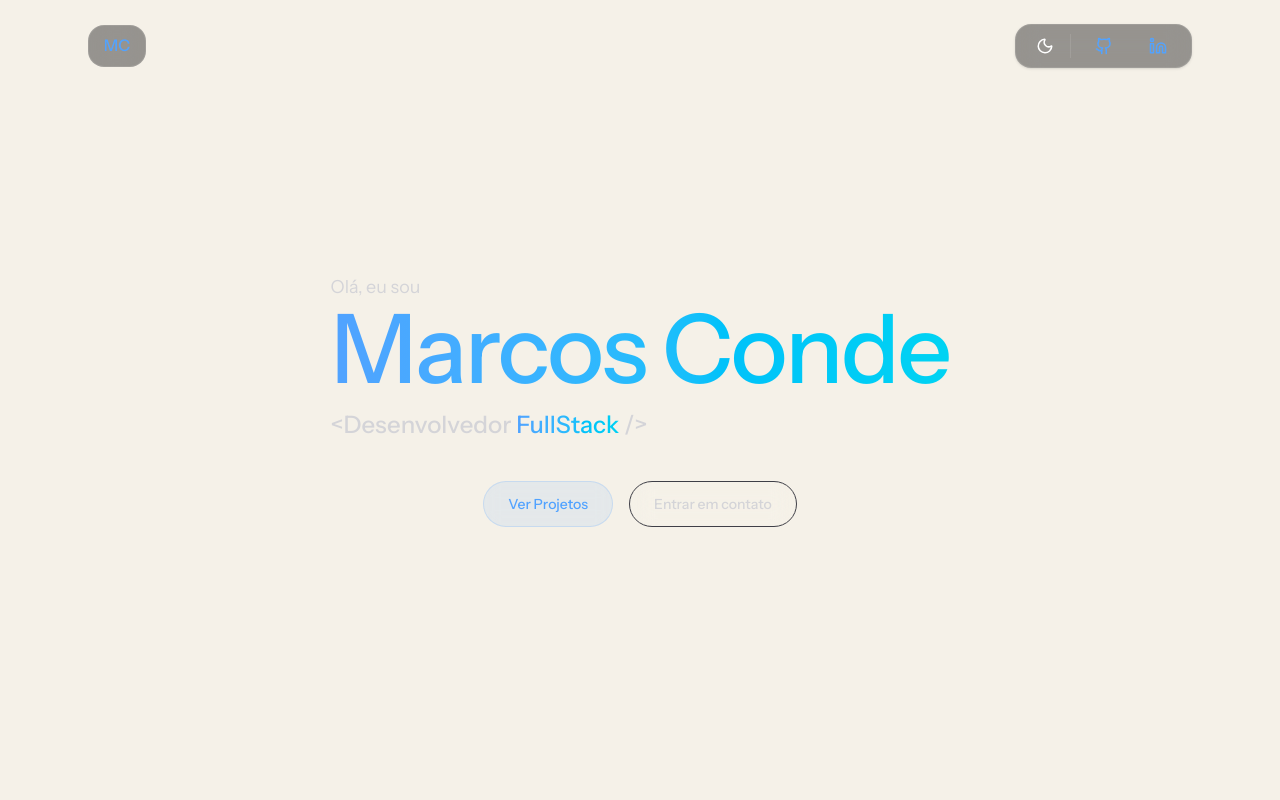
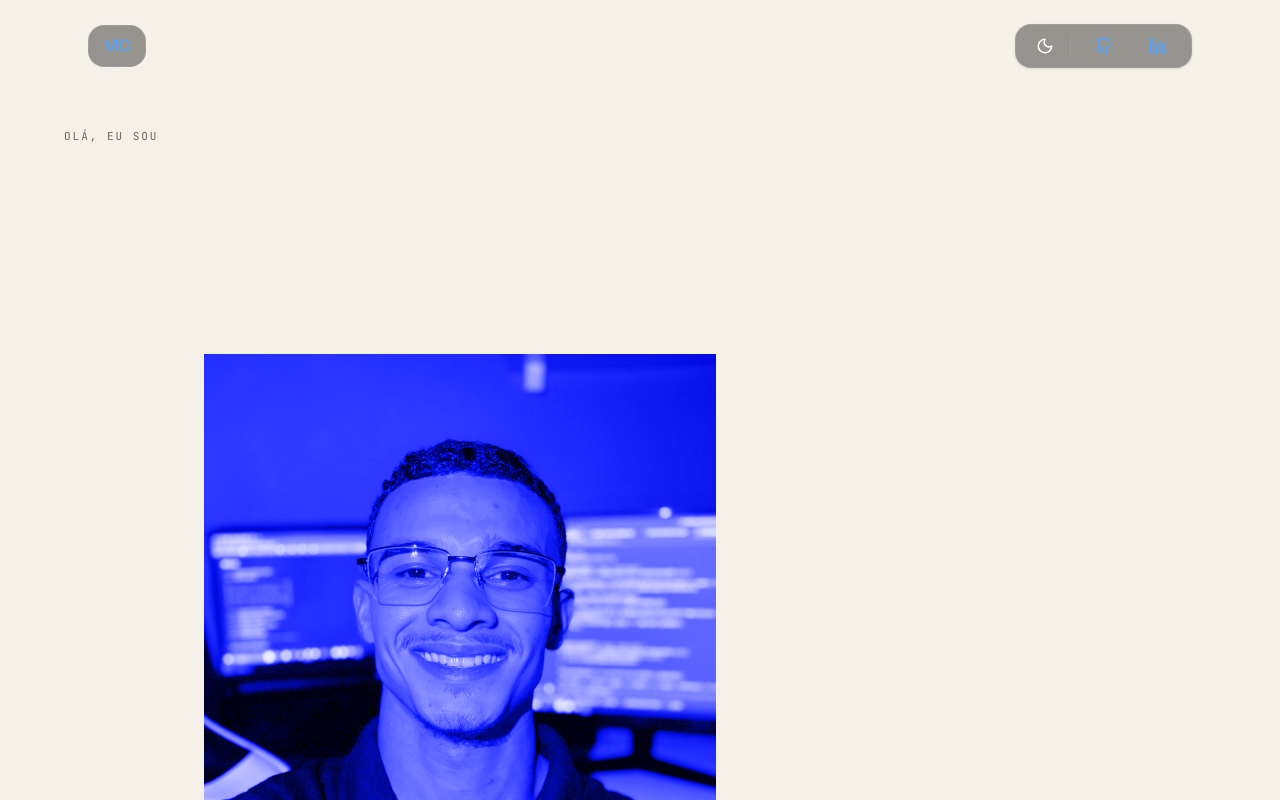
Before and after one commit to MarcosCondeJr/my-portfolio, a React (Vite) app: page / in a window 1280 px wide. Shown: the top 800 px of the page. Built offline with nearby package versions, Linux system fonts and the light colour scheme.

Commit message:
feat: hero em camadas com suporte a foto recortada
Com cutout=false a foto entra como bloco entre as palavras, tratada
em duotone azul para conversar com o creme. Com cutout=true o PNG
transparente sobe entre os textos e as palavras atravessam o corpo.
Trocar e mudar o arquivo e a prop.

```diff
--- /dev/null
+++ b/src/components/hero/LayeredHero.jsx
@@ -0,0 +1,55 @@
+import MaskedHeading from "../motion/MaskedHeading";
+
+// Tres planos de profundidade:
+//   z-0   MARCOS   (atras)
+//   z-10  foto
+//   z-20  CONDE    (na frente)
+//
+// Com cutout=false a foto entra como bloco retangular entre as palavras:
+// a composicao em tres camadas se le, mas nao ha sobreposicao real. Com
+// cutout=true o PNG transparente sobe entre os textos e as palavras
+// atravessam o corpo.
+export default function LayeredHero({ photo, alt, cutout = false }) {
+  const tipo =
+    "font-display uppercase leading-[0.82] tracking-[0.01em] text-[clamp(3.5rem,15vw,11rem)]";
+
+  return (
+    <div className="relative">
+      <MaskedHeading
+        as="h1"
+        lines={["Marcos"]}
+        className={`relative z-0 ${tipo}`}
+      />
+
+      <div
+        className={
+          cutout
+            ? "relative z-10 -mt-[0.22em] -mb-[0.16em] flex justify-center"
+            : "relative z-10 my-8 flex justify-center"
+        }
+      >
+        {cutout ? (
+          <img
+            src={photo}
+            alt={alt}
+            className="max-h-[58vh] w-auto object-contain"
+          />
+        ) : (
+          <div className="w-full max-w-lg overflow-hidden bg-accent">
+            <img
+              src={photo}
+              alt={alt}
+              className="w-full object-cover grayscale mix-blend-luminosity"
+            />
+          </div>
+        )}
+      </div>
+
+      <p aria-hidden="true" className={`relative z-20 ${tipo}`}>
+        <span className="block overflow-hidden">
+          <span className="block">Conde</span>
+        </span>
+      </p>
+    </div>
+  );
+}
--- a/src/pages/Home.jsx
+++ b/src/pages/Home.jsx
@@ -1,81 +1,55 @@
+import LayeredHero from "../components/hero/LayeredHero";
+import Reveal from "../components/motion/Reveal";
 import Magnetic from "../components/ui/Magnetic";
 import { scrollToId } from "../utils/scrollToId";
 
 export default function Home() {
+  return (
+    <section
+      id="home"
+      data-tone="light"
+      className="bg-surface text-ink min-h-screen px-6 pt-32 pb-20 flex items-center"
+    >
+      <div className="mx-auto w-full max-w-6xl">
+        <span className="sr-only">Marcos Conde — Desenvolvedor Full Stack</span>
 
-  return (
-    <section id="home" className="min-h-screen text-white flex items-center">
-      <div className="max-w-6xl mx-auto px-6">
+        <Reveal
+          as="p"
+          className="font-mono text-[11px] uppercase tracking-[0.18em] text-muted"
+        >
+          Olá, eu sou
+        </Reveal>
 
-        <span className="text-lg px-0 text-zinc-600 dark:text-zinc-300">
-          Olá, eu sou
-        </span>
+        <div className="mt-8 grid gap-10 lg:grid-cols-[1fr_auto] lg:items-end">
+          <LayeredHero
+            photo="/img-marcos-03.jpeg"
+            alt="Marcos Conde"
+            cutout={false}
+          />
 
-        <h1
-          className="
-            text-[4rem]
-            md:text-[3rem]
-            lg:text-[6rem]
-            font-bold
-            leading-none
-            tracking-tight
-            text-zinc-900 dark:text-white
-          "
+          <div className="max-w-[30ch] lg:pb-6">
+            <Reveal
+              as="p"
+              delay={0.15}
+              className="font-mono text-[11px] uppercase leading-[1.9] tracking-[0.14em] text-muted"
             >
-          <span className="bg-gradient-to-r from-blue-400 to-cyan-400 bg-clip-text text-transparent">
-            Marcos Conde
-          </span>
-        </h1>
+              Desenvolvedor full stack. Atuo em sistemas web de grande escala,
+              com foco em arquitetura e sustentabilidade do código.
+            </Reveal>
 
-        <h2 className="mt-3 mdtext-xl md:text-2xl font-medium text-zinc-600 dark:text-zinc-300">
-          &lt;Desenvolvedor <span className="bg-gradient-to-r from-blue-400 to-cyan-400 bg-clip-text text-transparent"><i>FullStack</i> </span>/&gt;
-        </h2>
-
-        <div className="mt-10 flex justify-center flex-col md:flex-row gap-4">
-
-        {/* Botão principal */}
+            <Reveal delay={0.3} className="mt-8">
               <Magnetic>
                 <button
+                  type="button"
                   onClick={() => scrollToId("projects")}
-            className="
-              px-6 py-3
-              text-sm font-medium
-              rounded-full
-              bg-blue-400/10
-              text-blue-400
-              border border-blue-400/20
-              backdrop-blur-sm
-              transition
-              cursor-pointer
-              hover:bg-transparent hover:text-blue-400
-            "
+                  className="bg-accent px-7 py-4 font-mono text-[11px] uppercase tracking-[0.14em] text-white cursor-pointer"
                 >
                   Ver Projetos
                 </button>
               </Magnetic>
-
-        {/* Botão secundário */}
-        <Magnetic strength={22}>
-          <button
-            onClick={() => scrollToId("contact")}
-            className="
-              px-6 py-3
-              text-sm font-medium
-              rounded-full
-              border border-zinc-300 dark:border-zinc-700
-              text-zinc-700 dark:text-zinc-300
-              backdrop-blur-md
-              cursor-pointer
-              transition
-              hover:border-blue-400/20 hover:text-blue-400
-            "
-          >
-            Entrar em contato
-          </button>
-        </Magnetic>
-
+            </Reveal>
           </div>
-
+        </div>
       </div>
     </section>
   );
```
Lines whose indentation alone changed are shown as unchanged.
